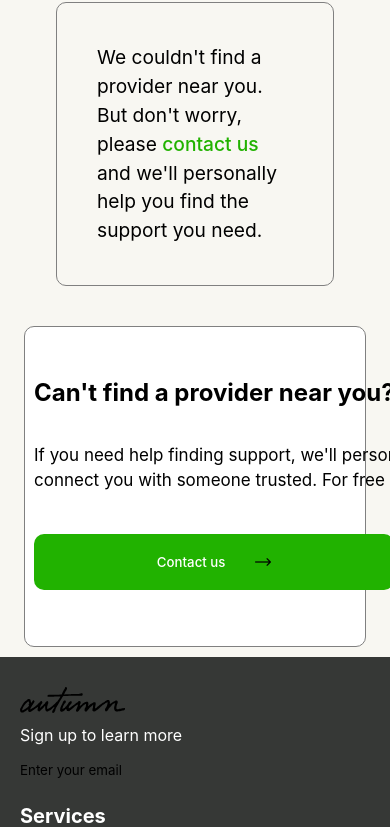
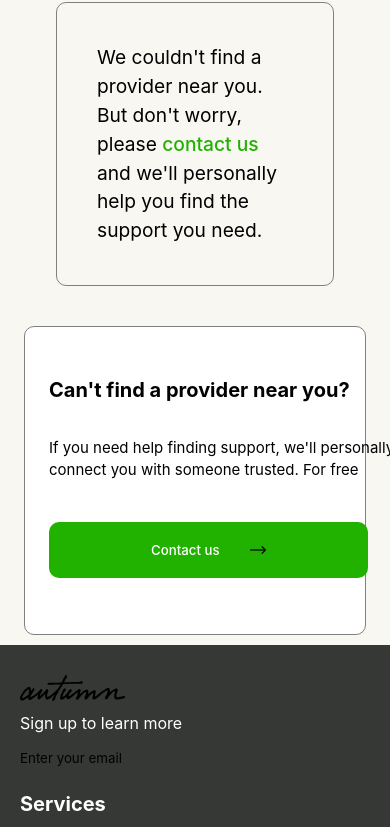
Before and after one commit to KessewaaDev/Assessments, a React (Vite) app: page /providers in a window 390 px wide. Shown: the part 968-1795 px from the top of the page. Built offline with nearby package versions, Linux system fonts and the light colour scheme; a web font is replaced by a local one.

Commit message:
fixing overflow in components

```diff
--- a/src/App.css
+++ b/src/App.css
@@ -1523,23 +1523,24 @@ body{
 
   }
   .sp-subcontain{
-    width: unset;
-    padding-left: 9px;
+    width: 100%;
+    padding: 0px 24px;
+    box-sizing: border-box;
   }
   .sp-subgroup h2{
     width: unset;
-    font-size: 24px;
+    font-size: 20px;
     margin: 0px;
     font-weight: bold;
   }
 
   .sp-subgroup p {
-  font-size: 17px;
+  font-size: 15px;
 
 }
 
   .sp-subgroup button{
-    width: 52%;
+    width: 46%;
   }
 
   .gContainer{
@@ -1584,21 +1585,25 @@ body{
 
   .fg-subcontain h2{
      width: unset;
-    font-size: 20px;
+    font-size: 18px;
     margin: 0px;
     font-weight: bold;
 
   }
 
   .fg-subcontain p{
-    font-size: 15px;
+    font-size: 13px;
   }
 
   .fg-subcontain button{
     width: 40%;
   }
 
-
-
-
-}
+  .search-btn{
+    padding: 10px;
+  }
+
+
+
+
+}
```
